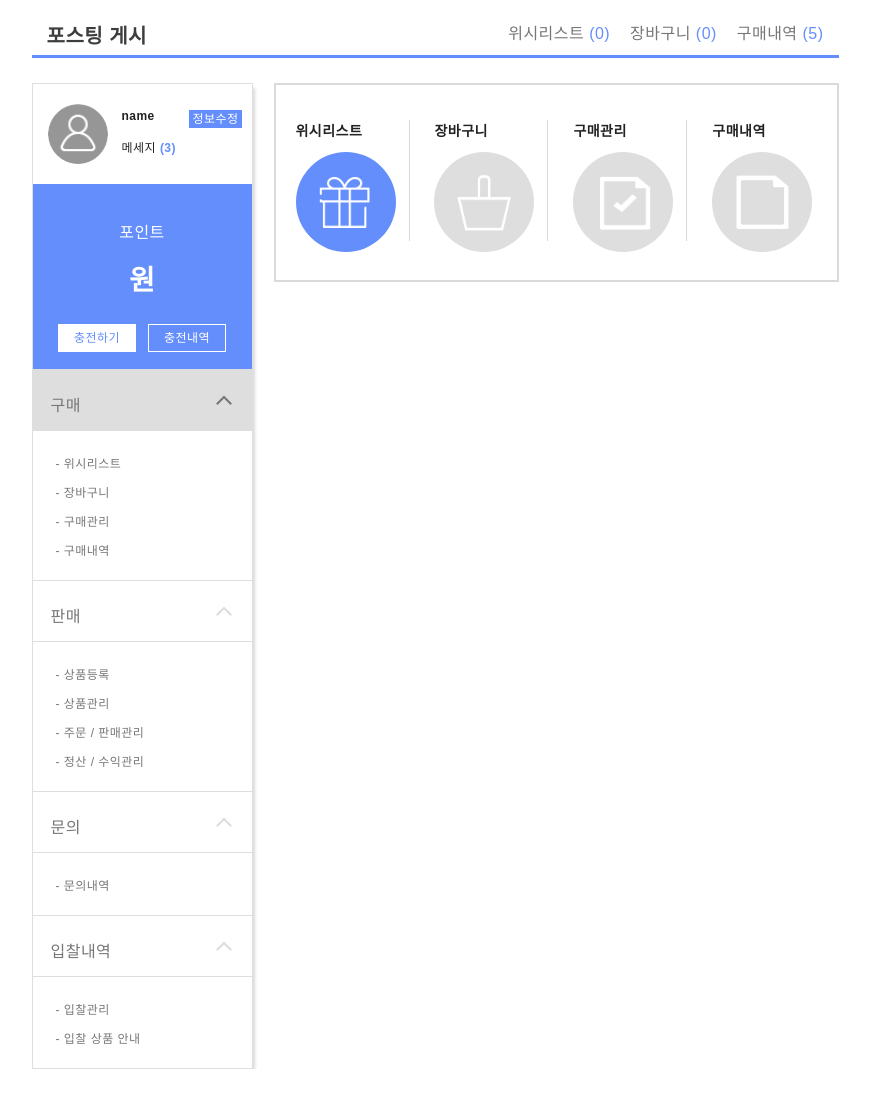
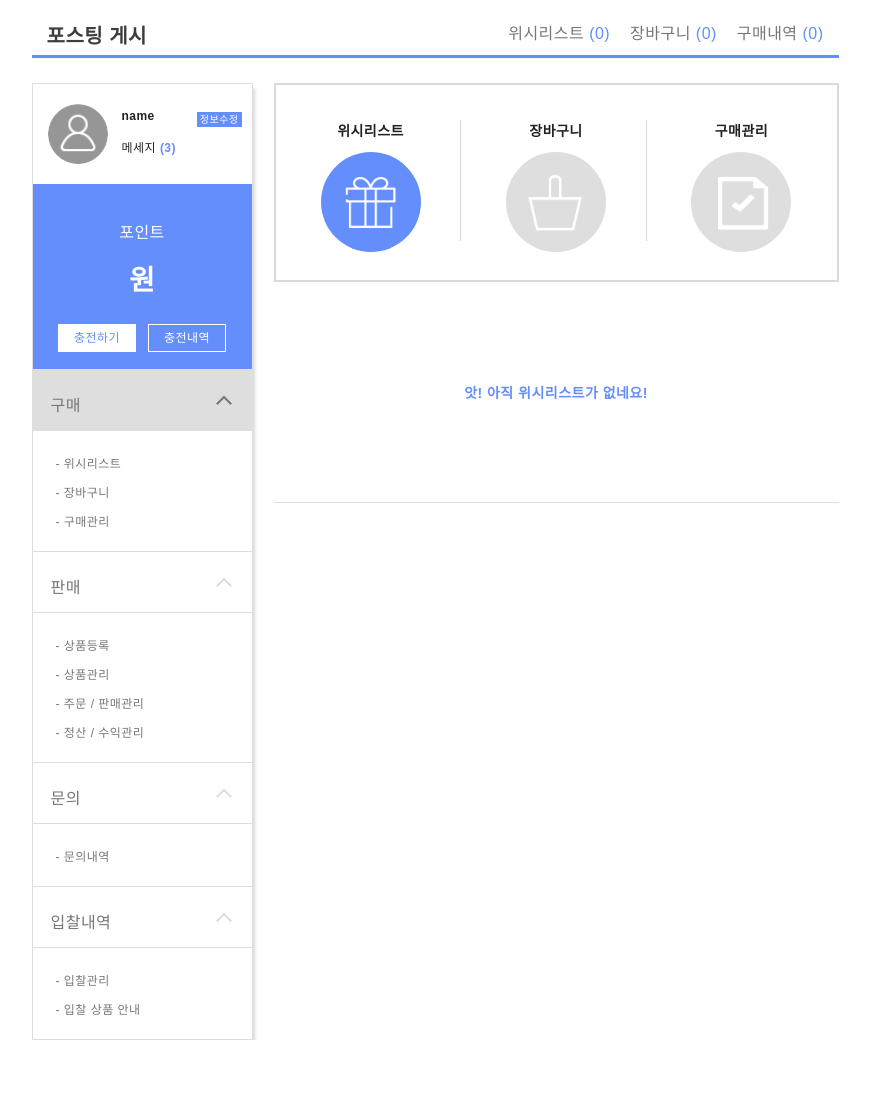
Before and after one commit to springkjw/socialup, a Django app: page /dashboard/purchase/wishlist/ in a window 1280 px wide. Shown: the part 88-1197 px from the top of the page, without its empty margins (205-1075 px from the left). Run offline with Django 3.2, Linux system fonts and the light colour scheme; the visitor is signed in with stand-in values (Sample User, id 1); data that the repository does not hold is empty.

Commit message:
dashboard

```diff
--- a/static/css/dashboard.css
+++ b/static/css/dashboard.css
@@ -53,15 +53,15 @@ body {
     border: 2px solid #DADADA;
     width: 561px;
     height: 195px;
+    text-align: center;
 }
 
 .dashboard-content .dashboard-info-summary {
     display: inline-block;
-    width: 90px;
+    width: 32%;
     margin-top: 35px;
     margin-bottom: 45px;
     height: 121px;
-    padding: 0 23px 0 20px;
 }
 
 .dashboard-content .dashboard-info-summary .dashboard-info-summary-title {
@@ -73,7 +73,7 @@ body {
     border-right: 1px solid #DADADA;
 }
 
-.dashboard-content .dashboard-info-summary.info-order-history{
+.dashboard-content .dashboard-info-summary.info-order-process{
     border-right: none;
 }
 
@@ -84,7 +84,6 @@ body {
 }
 
 .dashboard-content .dashboard-info-summary .dashboard-info-img {
-    float: left;
     background: #DEDEDE;
     height: 100px;
     width: 100px;
@@ -343,7 +342,6 @@ body {
 
 .dashboard-content .dashboard-change-form label {
     font-size: 14px;
-    margin-right: 8px;
     color: #3D3D3D;
 }
 
--- a/static/css/dashboard/wishlist.css
+++ b/static/css/dashboard/wishlist.css
@@ -133,3 +133,13 @@
     border-right: 1px solid rgba(0, 0, 0, .2);
     border-left: 1px solid rgba(0, 0, 0, .2);
 }
+
+.no-wishlist {
+    text-align: center;
+    color: #648efc;
+    font-weight: 600;
+    font-size: 14px;
+    margin-top: 100px;
+    padding-bottom: 100px;
+    border-bottom: 1px solid #DEDEDE;
+}
--- a/static/css/dashboard_sidebar.css
+++ b/static/css/dashboard_sidebar.css
@@ -49,7 +49,7 @@
 .dashboard-side .user-info .user-info-top .change-info a {
     color: white;
     background: #648efc;
-    font-size: 12px;
+    font-size: 10px;
     font-weight: 100;
     padding: 2px 3px 2px 3px;
 }
--- a/templates/account/dashboard_base.html
+++ b/templates/account/dashboard_base.html
@@ -25,7 +25,7 @@
                 <ul>
                     <li id="header-wish"><a href="{% url 'wish_list' %}">위시리스트 <span>({{ user.id|user_wish_count }})</span></a></li>
                     <li id="header-cart"><a href="{% url 'cart' %}">장바구니 <span>({{ request.session.cart_id|user_cart_count }})</span></a></li>
-                    <li id="header-buy">구매내역 <span>(5)</span></li>
+                    <li id="header-buy">구매내역 <span>(0)</span></li>
                 </ul>
             </div>
         </div>
--- a/templates/account/dashboard_sidebar.html
+++ b/templates/account/dashboard_sidebar.html
@@ -36,7 +36,6 @@
                 <li><a href="{% url 'wish_list' %}">- 위시리스트</a></li>
                 <li><a href="{% url 'cart' %}">- 장바구니</a></li>
                 <li><a href="{% url 'purchase_list' %}">- 구매관리</a></li>
-                <li><a href="#">- 구매내역</a></li>
             </ul>
         </div>
     </div>
--- a/templates/account/dashboard_wishlist.html
+++ b/templates/account/dashboard_wishlist.html
@@ -8,38 +8,38 @@
 {% block dashboard_js %}
     <script type="text/javascript" src="{% static 'js/dashboard/wishlist.js' %}"></script>
     <script type="text/javascript">
-        $(function() {
-            $('#wish_list_delete').on('click', function(e) {
+        $(function () {
+            $('#wish_list_delete').on('click', function (e) {
                 e.preventDefault();
                 var formData = $('#delete-form').serialize();
 
                 $.ajax({
-                    type : 'GET',
-                    url : "{% url 'wish_list' %}",
-                    data : formData,
-                    success : function(data) {
+                    type: 'GET',
+                    url: "{% url 'wish_list' %}",
+                    data: formData,
+                    success: function (data) {
                         alert('성공적으로 삭제되었습니다');
                         window.location.reload();
                     },
-                    error : function(response, error) {
+                    error: function (response, error) {
                         $('#delete-form').submit();
                     }
                 });
             });
 
-            $('#cart-add').on('click', function(e) {
+            $('#cart-add').on('click', function (e) {
                 e.preventDefault();
                 var formData = $('#add-form').serialize();
 
                 $.ajax({
-                    type : 'GET',
-                    url : "{% url 'cart' %}",
-                    data : formData,
-                    success : function(data) {
+                    type: 'GET',
+                    url: "{% url 'cart' %}",
+                    data: formData,
+                    success: function (data) {
                         alert('카트에 성공적으로 추가되었습니다.');
                         window.location.href = "{% url 'cart' %}";
                     },
-                    error : function(response, error) {
+                    error: function (response, error) {
                         $('#add-form').submit();
                     }
                 });
@@ -81,18 +81,9 @@
                     </a>
                 </div>
             </div>
-            <div class="dashboard-info-summary info-order-history">
-                <div class="dashboard-info-summary-title">
-                     구매내역
-                </div>
-                <div class="dashboard-info-summary-count">
-                    <div class="dashboard-info-img">
-                        <img src="{% static 'img/buyer_04.png' %}" style="margin-left: -5px;">
-                    </div>
-                </div>
-            </div>
         </div>
         <div class="dashboard-wishlist">
+            {% if lists %}
                 {% for list in lists %}
                     <div class="dashboard-wishlist-item">
                         <div class="dashboard-wishlist-item-image">
@@ -125,27 +116,34 @@
                             <ul>
                                 <li>
                                     <form method="GET" id="add-form" action="{% url 'cart' %}">
-                                    <input type="hidden" name="item" value="{{ list.item.variation_set.first.id }}" />
-                                    <input id="cart-add" type="submit" value="장바구니" />
+                                        <input type="hidden" name="item"
+                                               value="{{ list.item.variation_set.first.id }}"/>
+                                        <input id="cart-add" type="submit" value="장바구니"/>
                                     </form>
                                 </li>
                                 <li id="popup-buy">
                                     <form method="GET" id="add-form" action="{% url 'cart' %}">
-                                    <input type="hidden" name="buy_item" value="{{ list.item.variation_set.first.id }}" />
-                                    <input id="cart-add" type="submit" value="바로구매" />
+                                        <input type="hidden" name="buy_item"
+                                               value="{{ list.item.variation_set.first.id }}"/>
+                                        <input id="cart-add" type="submit" value="바로구매"/>
                                     </form>
                                 </li>
                                 <li id="popup-delete">
                                     <form method="GET" id="delete-form" action="{% url 'wish_list' %}">
-                                    <input type="hidden" name="product" value="{{ list.item.id }}" />
+                                        <input type="hidden" name="product" value="{{ list.item.id }}"/>
                                         <input type="hidden" name="delete" value="true"/>
-                                    <input id="wish_list_delete" type="submit" value="삭제하기" />
+                                        <input id="wish_list_delete" type="submit" value="삭제하기"/>
                                     </form>
                                 </li>
                             </ul>
                         </div>
                     </div>
                 {% endfor %}
+            {% else %}
+                <div class="no-wishlist">
+                    앗! 아직 위시리스트가 없네요!
+                </div>
+            {% endif %}
         </div>
     </div>
 {% endblock %}
--- a/templates/header.html
+++ b/templates/header.html
@@ -47,7 +47,6 @@
                 <a href="{% url 'wish_list' %}">- 위시리스트</a>
                 <a href="{% url 'cart' %}">- 장바구니</a>
                 <a href="{% url 'purchase_list' %}">- 구매관리</a>
-                <a href="#">- 구매내역</a>
             </div>
             <div class="header-menu">판매<span><i class="fa fa-caret-down" aria-hidden="true"></i></span></div>
             <div class="header-sub-menu seller">
```
Also changed, not shown: templates/account/dashboard_cart.html (+0 -10 lines), templates/account/dashboard_purchase_list.html (+0 -10 lines). Lines whose indentation alone changed are shown as unchanged.
